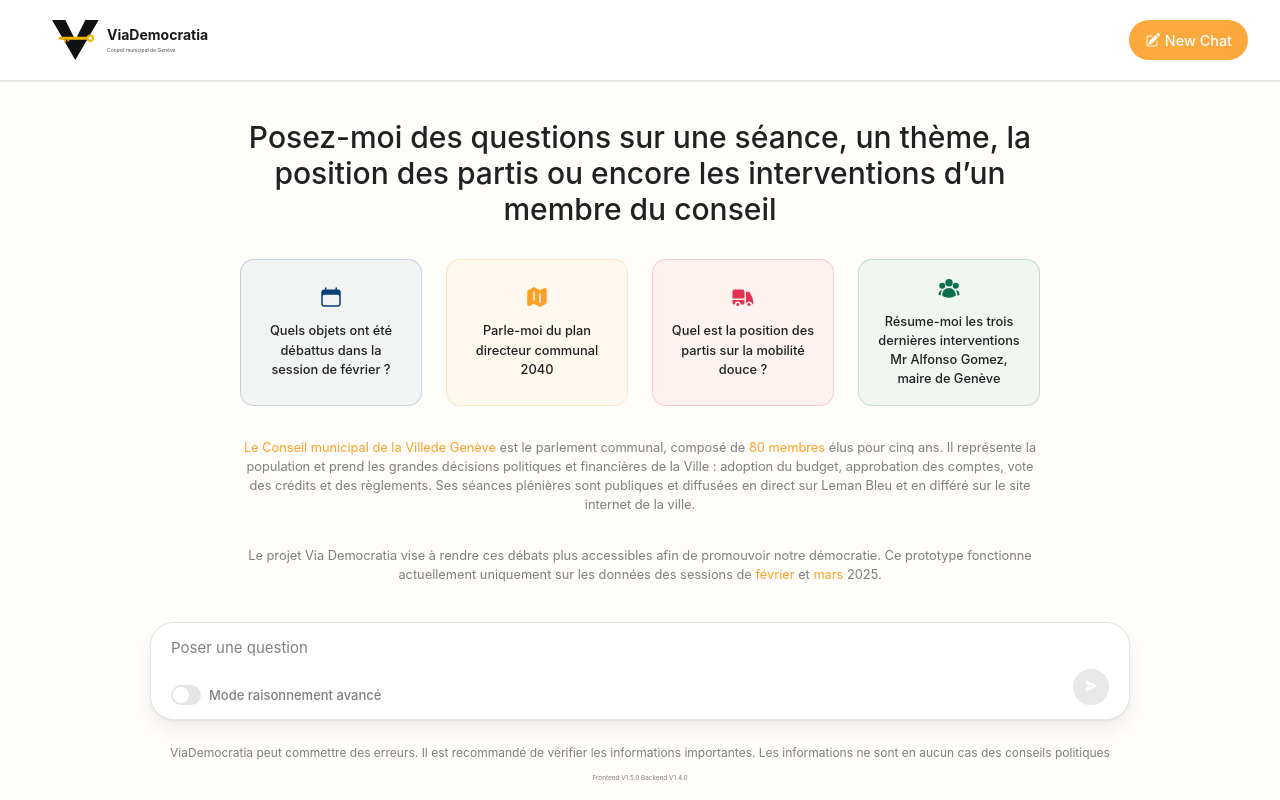
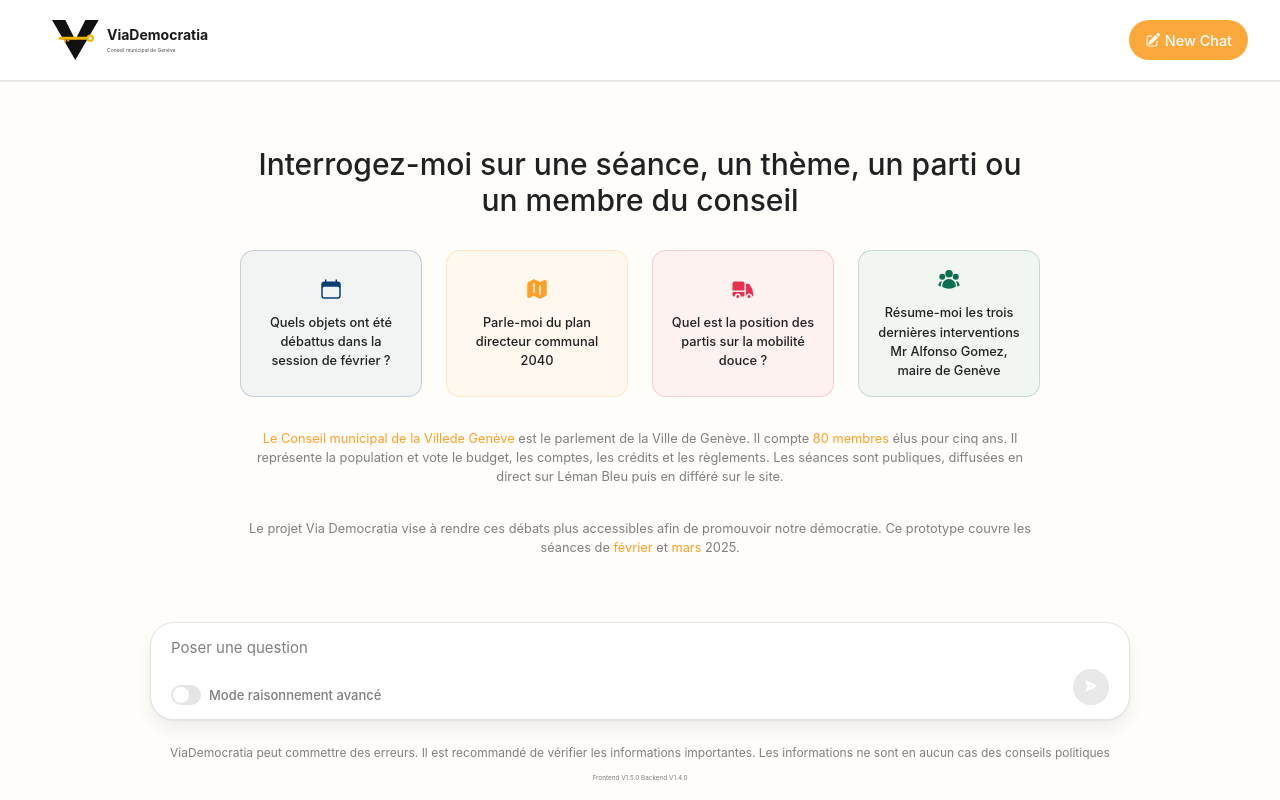
Before and after one commit to M1NDflow/voxpopy-fe, a Vue app: page / in a window 1280 px wide. Built offline with nearby package versions, Linux system fonts and the light colour scheme; no server answers.

Commit message:
update: shorten welcome message

```diff
--- a/src/components/WelcomeMessage.vue
+++ b/src/components/WelcomeMessage.vue
@@ -1,8 +1,7 @@
 <template>
     <div class="welcome-message">
         <h1>
-            Posez-moi des questions sur une séance, un thème, la position des partis ou encore les interventions d’un
-            membre du conseil
+            Interrogez-moi sur une séance, un thème, un parti ou un membre du conseil
         </h1>
 
         <QuestionGrid />
@@ -11,19 +10,17 @@
             <a href="https://www.geneve.ch/autorites-administration/conseil-municipal/">
                 Le Conseil municipal de la Villede Genève
             </a>
-            est le parlement communal, composé de
+            est le parlement de la Ville de Genève. Il compte
             <a href="https://www.geneve.ch/autorites-administration/conseil-municipal/membres/">
                 80 membres
             </a>
-            élus pour cinq ans. Il représente la population et prend les grandes décisions politiques et financières de
-            la
-            Ville : adoption du budget, approbation des comptes, vote des crédits et des règlements. Ses séances
-            plénières
-            sont publiques et diffusées en direct sur Leman Bleu et en différé sur le site internet de la ville.
+            élus pour cinq ans. Il représente la population et vote le budget, les comptes, les crédits et les
+            règlements. Les séances sont publiques, diffusées en direct sur Léman Bleu puis en différé sur le site.
+
         </p>
         <p>
             Le projet Via Democratia vise à rendre ces débats plus accessibles afin de promouvoir notre démocratie. Ce
-            prototype fonctionne actuellement uniquement sur les données des sessions de
+            prototype couvre les séances de
             <a
                 href="https://www.geneve.ch/autorites-administration/conseil-municipal/seances-plenieres/session-04-02-2025">février</a>
             et
```
